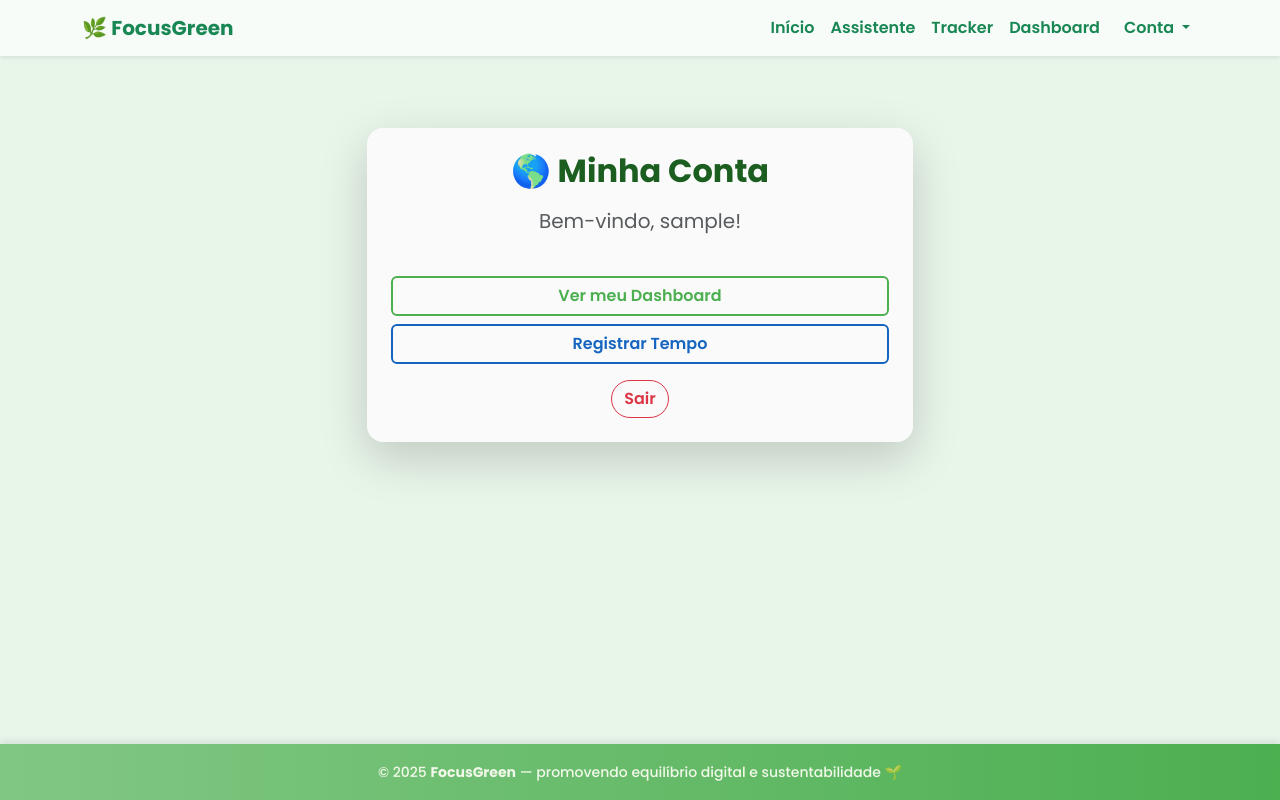
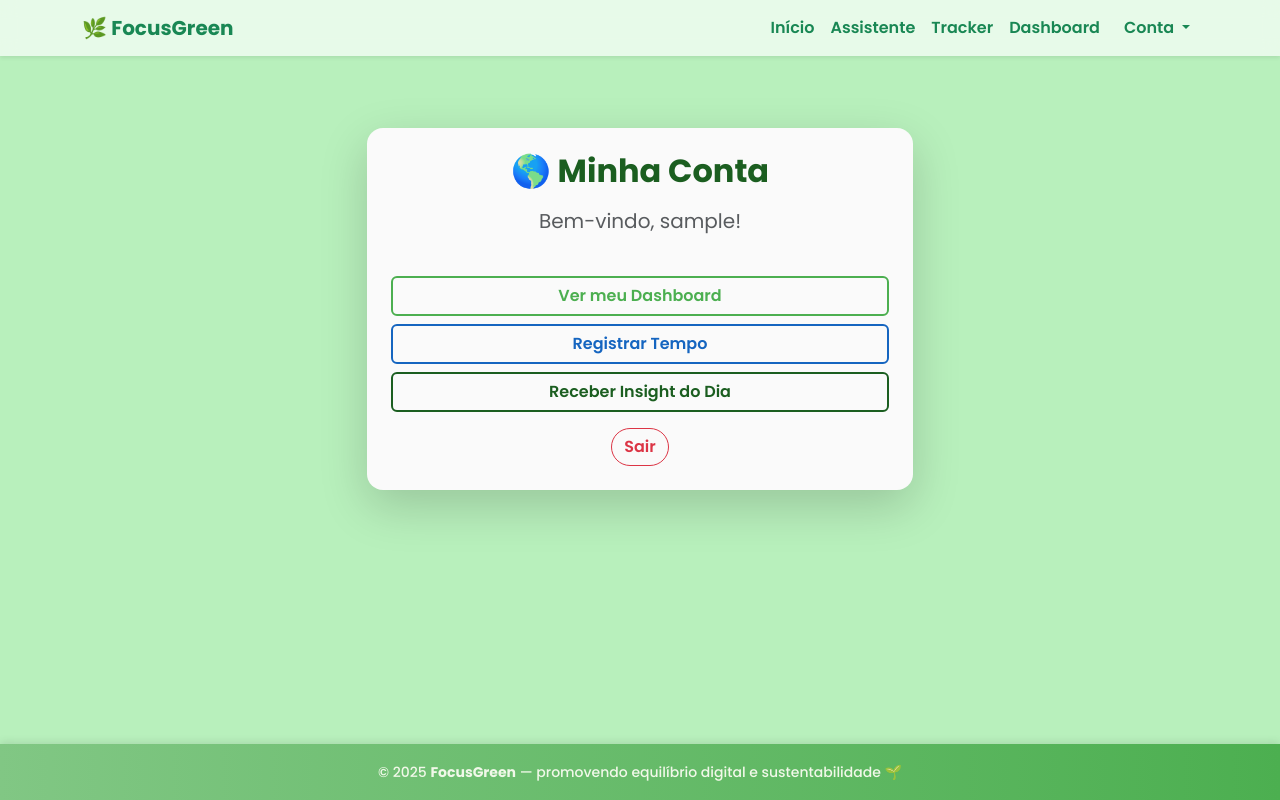
Before and after one commit to Luissantos20/focusgreen, a Django app: page /conta/minha-conta/ in a window 1280 px wide. Run offline with Django 5.2, Linux system fonts and the light colour scheme; the visitor is signed in with stand-in values (Sample User, id 1).

Commit message:
feat(release): MVP final com refinamentos visuais e ajustes de UX/UI

```diff
--- a/accounts/static/accounts/css/accounts.css
+++ b/accounts/static/accounts/css/accounts.css
@@ -7,7 +7,7 @@
   --verde-escuro: #1B5E20;
   --verde-medio: #4CAF50;
   --verde-claro: #A5D6A7;
-  --verde-fundo: #E8F5E9;
+  --verde-fundo: #b8f0bc;
   --azul-suave: #C8E6E9;
   --azul-profundo: #1565C0;
   --cinza-texto: #37474F;
@@ -70,6 +70,17 @@ body {
   color: white;
 }
 
+.btn-outline-eco-primary {
+  color: var(--verde-escuro);
+  border: 2px solid var(--verde-escuro);
+  transition: 0.3s;
+}
+
+.btn-outline-eco-primary:hover {
+  background-color: var(--verde-escuro);
+  color: white;
+}
+
 /* === Inputs === */
 input[type="text"], input[type="password"], input[type="email"] {
   width: 100%;
--- a/accounts/templates/accounts/profile.html
+++ b/accounts/templates/accounts/profile.html
@@ -13,6 +13,7 @@
         <div class="d-grid gap-2 mt-4">
           <a href="{% url 'dashboard' %}" class="btn btn-outline-eco fw-semibold">Ver meu Dashboard</a>
           <a href="{% url 'tracker' %}" class="btn btn-outline-eco-secondary fw-semibold">Registrar Tempo</a>
+          <a href="{% url 'assistant_index' %}" class="btn btn-outline-eco-primary fw-semibold">Receber Insight do Dia</a>
 
           <form action="{% url 'logout' %}" method="post" class="mt-2">
             {% csrf_token %}
--- a/assistant/static/assistant/css/assistant.css
+++ b/assistant/static/assistant/css/assistant.css
@@ -2,7 +2,7 @@
   --verde-escuro: #14532d;
   --verde-medio: #2e7d32;
   --verde-claro: #81c784;
-  --verde-suave: #c8e6c9;
+  --verde-suave: #b8f0bc;
   --bege-fundo: #f7fff5;
   --cinza-texto: #2f3e33;
   --branco: #ffffff;
--- a/core/static/core/css/core.css
+++ b/core/static/core/css/core.css
@@ -53,7 +53,7 @@
 
 /* === Features Section === */
 .features-section {
-  background-color: #f5f9f2;
+  background-color: #b8ea91;
 }
 
 .feature-img {
--- a/dashboard/utils.py
+++ b/dashboard/utils.py
@@ -72,7 +72,7 @@ def _current_streak(user, goal_minutes=DAILY_NP_GOAL_MINUTES):
         )
         prod, nao, tot = _breakdown_minutes(user, start_dt, end_dt)
 
-        # ✅ só conta se o usuário tiver registro
+        # só conta se o usuário tiver registro
         if tot == 0:
             if i == 0:
                 continue
--- a/templates/base.html
+++ b/templates/base.html
@@ -5,6 +5,9 @@
     <meta charset="UTF-8">
     <meta name="viewport" content="width=device-width, initial-scale=1.0">
     <title>{% block title %}FocusGreen{% endblock %}</title>
+
+    <link rel="icon" type="image/x-icon" href="{% static 'img/favicon.ico' %}">
+
 
     <!-- Bootstrap -->
     <link href="https://cdn.jsdelivr.net/npm/bootstrap@5.3.3/dist/css/bootstrap.min.css" rel="stylesheet">
@@ -16,7 +19,7 @@
     <style>
         body {
             font-family: 'Poppins', sans-serif;
-            background-color: #a0eda7;
+            background-color: #b8f0bc;
             color: #2E7D32;
             display: flex;
             flex-direction: column;
--- a/tracker/static/tracker/css/tracker.css
+++ b/tracker/static/tracker/css/tracker.css
@@ -11,7 +11,7 @@ Sustentável • Responsivo • Minimalista
   --verde-fundo: #e8f5e9;
   --verde-destaque: #66bb6a;
   --cinza-texto: #37474f;
-  --cinza-claro: #f5f5f5;
+  --cinza-claro: #eef1ef;
   --vermelho-alerta: #c62828;
   --azul-suave: #1976d2;
 }
```
Also changed, not shown: focusgreen/settings.py (+7 -1 lines), README.md, static/img/assistant.png (added), static/img/dashboard.png (added), static/img/favicon.ico (added), static/img/homepage.png (added), static/img/insight.png (added), static/img/tracker.png (added).
